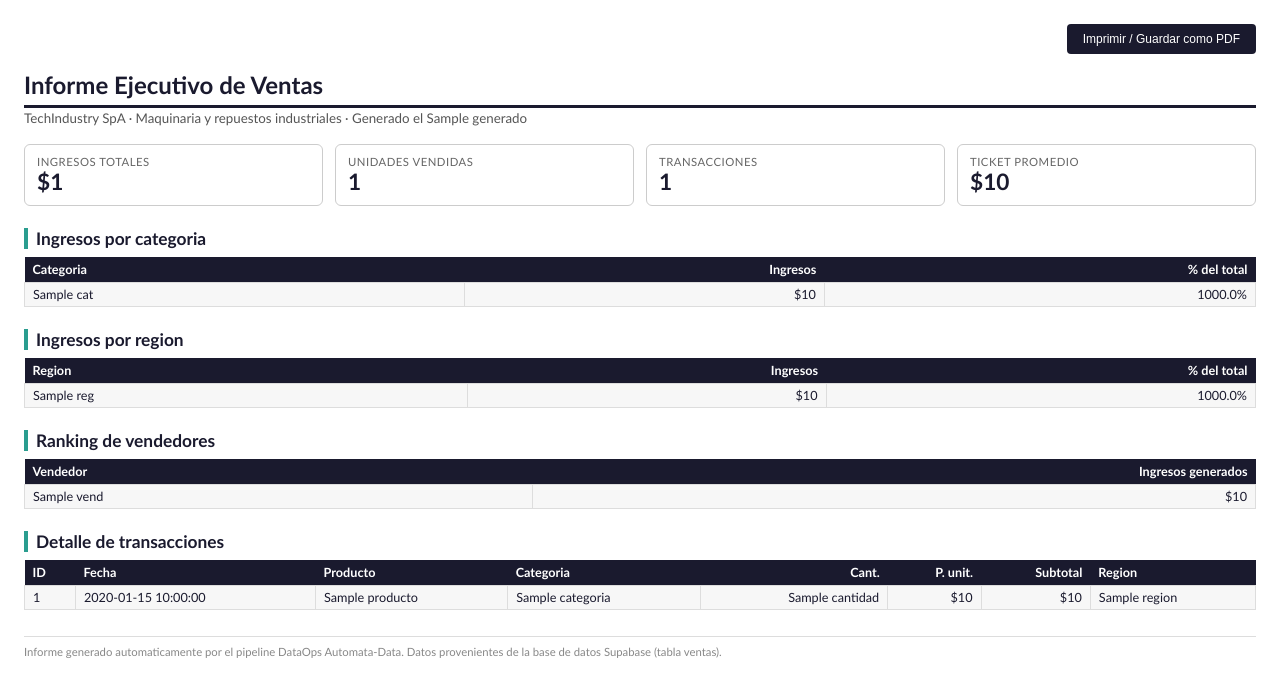
After one commit to samoniamot/pipeline-gestion-de-datos, a Flask app: template templates/informe_export.html in a window 1280 px wide. The commit adds this page. Shown: the top 697 px of the page. Run offline with Flask 3, Linux system fonts and the light colour scheme; the template is opened without the code that fills it: most values are stand-ins (such as "Sample title", 1, 10 or a date in 2020); parts of the project's set-up code (start-up, migrations or seed data) failed here and were passed over.

Commit message:
Agregar dashboard BI, exportacion de informes y dataset de maquinaria
- Capa de visualizacion (/dashboard) con KPIs y graficos Chart.js
- Exportacion CSV y informe ejecutivo imprimible (PDF)
- Dataset coherente con TechIndustry SpA (maquinaria industrial)
- Carga de credenciales via python-dotenv
- README actualizado con capa BI

Co-Authored-By: Claude Opus 4.7 (1M context) <noreply@anthropic.com>

```diff
--- a/app.py
+++ b/app.py
@@ -1,9 +1,12 @@
 import os
+import io
+import csv
 import json
 import subprocess
 import urllib.request
 import urllib.error
 from datetime import datetime
+from collections import defaultdict
 from flask import Flask, render_template, request, redirect, url_for, jsonify, Response, stream_with_context
 
 try:
@@ -222,5 +225,92 @@ def eliminar(id_venta):
     return redirect(url_for("index"))
 
 
+# ---------------------------------------------------------------------------
+# Capa de visualizacion (BI) sobre los datos cargados
+# No es una etapa del pipeline ETL (sigue siendo de 4 fases): es una capa de
+# consumo que lee la tabla ya cargada en Supabase y la presenta como metricas.
+# ---------------------------------------------------------------------------
+
+def _num(valor):
+    try:
+        return int(valor)
+    except (ValueError, TypeError):
+        return 0
+
+def calcular_metricas(ventas):
+    total_ingresos = 0
+    total_unidades = 0
+    por_categoria = defaultdict(int)
+    por_region = defaultdict(int)
+    por_fecha = defaultdict(int)
+    por_vendedor = defaultdict(int)
+    por_producto = defaultdict(int)
+
+    for v in ventas:
+        cantidad = _num(v.get("cantidad"))
+        precio = _num(v.get("precio_unitario"))
+        monto = cantidad * precio
+
+        total_ingresos += monto
+        total_unidades += cantidad
+        por_categoria[v.get("categoria", "Sin categoria")] += monto
+        por_region[v.get("region", "Sin region")] += monto
+        por_fecha[v.get("fecha", "sin fecha")] += monto
+        por_vendedor[v.get("vendedor", "Sin vendedor")] += monto
+        por_producto[v.get("producto", "Sin producto")] += monto
+
+    n = len(ventas)
+    ticket_promedio = round(total_ingresos / n) if n else 0
+
+    # top 5 productos por ingresos
+    top_productos = sorted(por_producto.items(), key=lambda x: -x[1])[:5]
+
+    return {
+        "total_ingresos": total_ingresos,
+        "total_unidades": total_unidades,
+        "n_transacciones": n,
+        "ticket_promedio": ticket_promedio,
+        "por_categoria": dict(por_categoria),
+        "por_region": dict(por_region),
+        "por_fecha": dict(sorted(por_fecha.items())),
+        "por_vendedor": dict(sorted(por_vendedor.items(), key=lambda x: -x[1])),
+        "top_productos": dict(top_productos),
+    }
+
+@app.route("/dashboard")
+def dashboard():
+    ventas = get_ventas()
+    metricas = calcular_metricas(ventas)
+    return render_template("dashboard.html", metricas=metricas,
+                           metricas_json=json.dumps(metricas),
+                           generado=datetime.now().strftime("%Y-%m-%d %H:%M"))
+
+@app.route("/exportar/csv")
+def exportar_csv():
+    ventas = get_ventas()
+    columnas = ["id", "fecha", "producto", "categoria", "cantidad",
+                "precio_unitario", "vendedor", "region"]
+    buffer = io.StringIO()
+    writer = csv.DictWriter(buffer, fieldnames=columnas, extrasaction="ignore")
+    writer.writeheader()
+    for v in ventas:
+        writer.writerow(v)
+    contenido = buffer.getvalue()
+    nombre = "ventas_export_" + datetime.now().strftime("%Y%m%d_%H%M%S") + ".csv"
+    return Response(
+        contenido,
+        mimetype="text/csv",
+        headers={"Content-Disposition": "attachment; filename=" + nombre},
+    )
+
+@app.route("/exportar/informe")
+def exportar_informe():
+    ventas = get_ventas()
+    metricas = calcular_metricas(ventas)
+    return render_template("informe_export.html", metricas=metricas,
+                           ventas=ventas,
+                           generado=datetime.now().strftime("%Y-%m-%d %H:%M"))
+
+
 if __name__ == "__main__":
     app.run(debug=True, port=5000)
--- /dev/null
+++ b/templates/informe_export.html
@@ -0,0 +1,111 @@
+<!DOCTYPE html>
+<html lang="es">
+<head>
+  <meta charset="UTF-8">
+  <title>Informe Ejecutivo de Ventas - TechIndustry SpA</title>
+  <style>
+    @page { size: A4; margin: 1.8cm; }
+    * { box-sizing: border-box; }
+    body { font-family: Calibri, Arial, sans-serif; font-size: 11pt; color: #1a1a2e; margin: 0; padding: 24px; }
+    .barra-acciones { text-align: right; margin-bottom: 16px; }
+    .btn-print { background: #1a1a2e; color: #fff; border: none; padding: 8px 16px; border-radius: 4px; cursor: pointer; font-size: 12px; }
+    h1 { font-size: 18pt; border-bottom: 3px solid #1a1a2e; padding-bottom: 6px; margin-bottom: 2px; }
+    .sub { color: #555; font-size: 10pt; margin-bottom: 18px; }
+    h2 { font-size: 13pt; margin-top: 22px; margin-bottom: 8px; border-left: 4px solid #2a9d8f; padding-left: 8px; }
+    .kpis { display: flex; gap: 12px; flex-wrap: wrap; margin: 14px 0 8px; }
+    .kpi { flex: 1; min-width: 150px; border: 1px solid #ccc; border-radius: 6px; padding: 10px 12px; }
+    .kpi .lbl { font-size: 8.5pt; text-transform: uppercase; letter-spacing: .5px; color: #666; }
+    .kpi .val { font-size: 17pt; font-weight: 700; }
+    table { width: 100%; border-collapse: collapse; margin: 6px 0 14px; font-size: 9.5pt; }
+    th { background: #1a1a2e; color: #fff; padding: 5px 8px; text-align: left; }
+    td { padding: 4px 8px; border: 1px solid #ddd; }
+    tr:nth-child(even) td { background: #f7f7f7; }
+    .num { text-align: right; }
+    .pie { margin-top: 26px; font-size: 8.5pt; color: #888; border-top: 1px solid #ddd; padding-top: 8px; }
+    @media print { .barra-acciones { display: none; } body { padding: 0; } }
+  </style>
+</head>
+<body>
+
+  <div class="barra-acciones">
+    <button class="btn-print" onclick="window.print()">Imprimir / Guardar como PDF</button>
+  </div>
+
+  <h1>Informe Ejecutivo de Ventas</h1>
+  <div class="sub">TechIndustry SpA &middot; Maquinaria y repuestos industriales &middot; Generado el {{ generado }}</div>
+
+  {% if metricas.n_transacciones == 0 %}
+  <p>No hay datos cargados en la base de datos.</p>
+  {% else %}
+
+  <!-- KPIS -->
+  <div class="kpis">
+    <div class="kpi"><div class="lbl">Ingresos totales</div><div class="val">${{ "{:,}".format(metricas.total_ingresos) }}</div></div>
+    <div class="kpi"><div class="lbl">Unidades vendidas</div><div class="val">{{ "{:,}".format(metricas.total_unidades) }}</div></div>
+    <div class="kpi"><div class="lbl">Transacciones</div><div class="val">{{ metricas.n_transacciones }}</div></div>
+    <div class="kpi"><div class="lbl">Ticket promedio</div><div class="val">${{ "{:,}".format(metricas.ticket_promedio) }}</div></div>
+  </div>
+
+  <!-- POR CATEGORIA -->
+  <h2>Ingresos por categoria</h2>
+  <table>
+    <tr><th>Categoria</th><th class="num">Ingresos</th><th class="num">% del total</th></tr>
+    {% for cat, monto in metricas.por_categoria.items() %}
+    <tr>
+      <td>{{ cat }}</td>
+      <td class="num">${{ "{:,}".format(monto) }}</td>
+      <td class="num">{{ "%.1f"|format(monto / metricas.total_ingresos * 100) }}%</td>
+    </tr>
+    {% endfor %}
+  </table>
+
+  <!-- POR REGION -->
+  <h2>Ingresos por region</h2>
+  <table>
+    <tr><th>Region</th><th class="num">Ingresos</th><th class="num">% del total</th></tr>
+    {% for reg, monto in metricas.por_region.items() %}
+    <tr>
+      <td>{{ reg }}</td>
+      <td class="num">${{ "{:,}".format(monto) }}</td>
+      <td class="num">{{ "%.1f"|format(monto / metricas.total_ingresos * 100) }}%</td>
+    </tr>
+    {% endfor %}
+  </table>
+
+  <!-- POR VENDEDOR -->
+  <h2>Ranking de vendedores</h2>
+  <table>
+    <tr><th>Vendedor</th><th class="num">Ingresos generados</th></tr>
+    {% for vend, monto in metricas.por_vendedor.items() %}
+    <tr><td>{{ vend }}</td><td class="num">${{ "{:,}".format(monto) }}</td></tr>
+    {% endfor %}
+  </table>
+
+  <!-- DETALLE -->
+  <h2>Detalle de transacciones</h2>
+  <table>
+    <tr>
+      <th>ID</th><th>Fecha</th><th>Producto</th><th>Categoria</th>
+      <th class="num">Cant.</th><th class="num">P. unit.</th><th class="num">Subtotal</th><th>Region</th>
+    </tr>
+    {% for v in ventas %}
+    <tr>
+      <td>{{ v.id }}</td>
+      <td>{{ v.fecha }}</td>
+      <td>{{ v.producto }}</td>
+      <td>{{ v.categoria }}</td>
+      <td class="num">{{ v.cantidad }}</td>
+      <td class="num">${{ "{:,}".format(v.precio_unitario) }}</td>
+      <td class="num">${{ "{:,}".format(v.cantidad * v.precio_unitario) }}</td>
+      <td>{{ v.region }}</td>
+    </tr>
+    {% endfor %}
+  </table>
+
+  <div class="pie">
+    Informe generado automaticamente por el pipeline DataOps Automata-Data. Datos provenientes de la base de datos Supabase (tabla ventas).
+  </div>
+
+  {% endif %}
+</body>
+</html>
```
Also changed, not shown: origen/ventas.csv (+20 -20 lines), templates/dashboard.html (added, +163 -0 lines), templates/index.html (+91 -14 lines), README.md.
